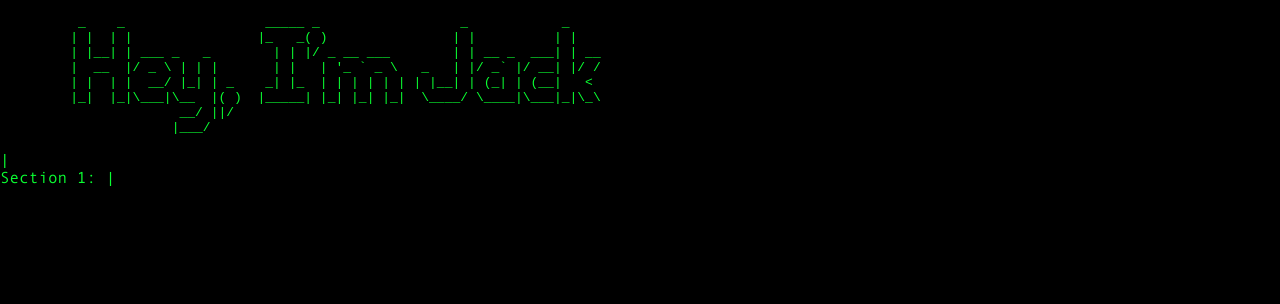
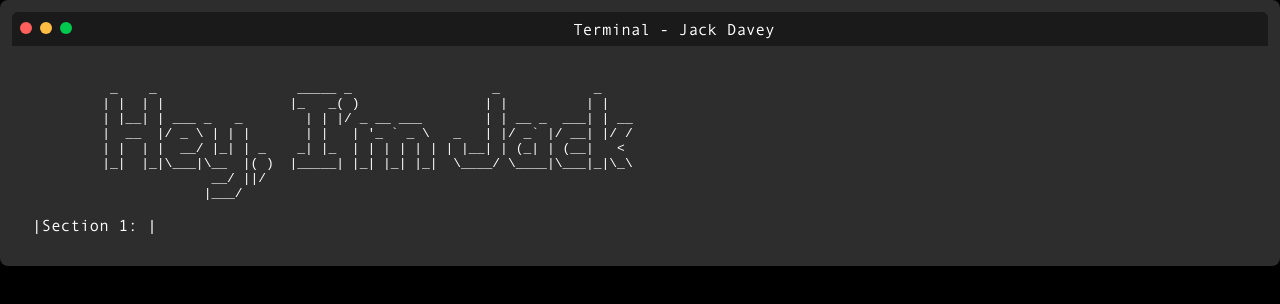
Before and after one commit to jackcdavey/terminal-demo, a Next.js app: page / in a window 1280 px wide. Shown: the top 304 px of the page. Built offline with nearby package versions, Linux system fonts and the light colour scheme.

Commit message:
Added window styling

```diff
--- /dev/null
+++ b/src/app/TerminalWindow.module.css
@@ -0,0 +1,52 @@
+/* components/TerminalWindow.module.css */
+
+.terminalWindow {
+  background: #2d2d2d;
+  color: #fff;
+  border-radius: 8px;
+  padding: 12px;
+  box-shadow: 0 0 30px rgba(0, 0, 0, 0.5);
+}
+
+.titleBar {
+  display: flex;
+  align-items: center;
+  padding: 8px;
+  background: #1a1a1a;
+  border-radius: 6px 6px 0 0;
+}
+
+.buttons {
+  display: flex;
+  margin-right: 8px;
+}
+
+.button {
+  height: 12px;
+  width: 12px;
+  border-radius: 50%;
+  margin-right: 8px;
+  position: relative;
+  top: -1px;
+}
+
+.close {
+  background: #ff605c;
+}
+
+.minimize {
+  background: #ffbd44;
+}
+
+.maximize {
+  background: #00ca4e;
+}
+
+.title {
+  flex-grow: 1;
+  text-align: center;
+}
+
+.content {
+  padding: 20px;
+}
--- a/src/app/page.tsx
+++ b/src/app/page.tsx
@@ -3,15 +3,17 @@
 import Image from 'next/image'
 import styles from './page.module.css'
 
+
 import TaglineTxt from './tagline'
 import TerminalText from './terminal'
+import TerminalWindow from './window'
 
 export default function Home() {
   return (
     <main className={styles.main}>
-
-      <pre>
-        {`
+      <TerminalWindow>
+        <pre>
+          {`
           _    _                  _____ _                  _            _
          | |  | |                |_   _( )                | |          | |
          | |__| | ___ _   _        | | |/ _ __ ___        | | __ _  ___| | __
@@ -21,9 +23,10 @@ export default function Home() {
                        __/ ||/
                       |___/
         `}
-      </pre>
-      <TaglineTxt />
-      <TerminalText />
+        </pre>
+        <TaglineTxt />
+        <TerminalText />
+      </TerminalWindow>
     </main>
   )
 }
--- /dev/null
+++ b/src/app/window.tsx
@@ -0,0 +1,27 @@
+// A div wrapper stylized like a terminal window, with macOS window controls. Accepts children.
+import React from 'react';
+import styles from './TerminalWindow.module.css'; // Assuming you have CSS module support
+
+type TerminalWindowProps = {
+    children: React.ReactNode;
+};
+
+const TerminalWindow: React.FC<TerminalWindowProps> = ({ children }) => {
+    return (
+        <div className={styles.terminalWindow}>
+            <div className={styles.titleBar}>
+                <div className={styles.buttons}>
+                    <span className={`${styles.button} ${styles.close}`}></span>
+                    <span className={`${styles.button} ${styles.minimize}`}></span>
+                    <span className={`${styles.button} ${styles.maximize}`}></span>
+                </div>
+                <div className={styles.title}>Terminal - Jack Davey</div>
+            </div>
+            <div className={styles.content}>
+                {children}
+            </div>
+        </div>
+    );
+};
+
+export default TerminalWindow;
```
